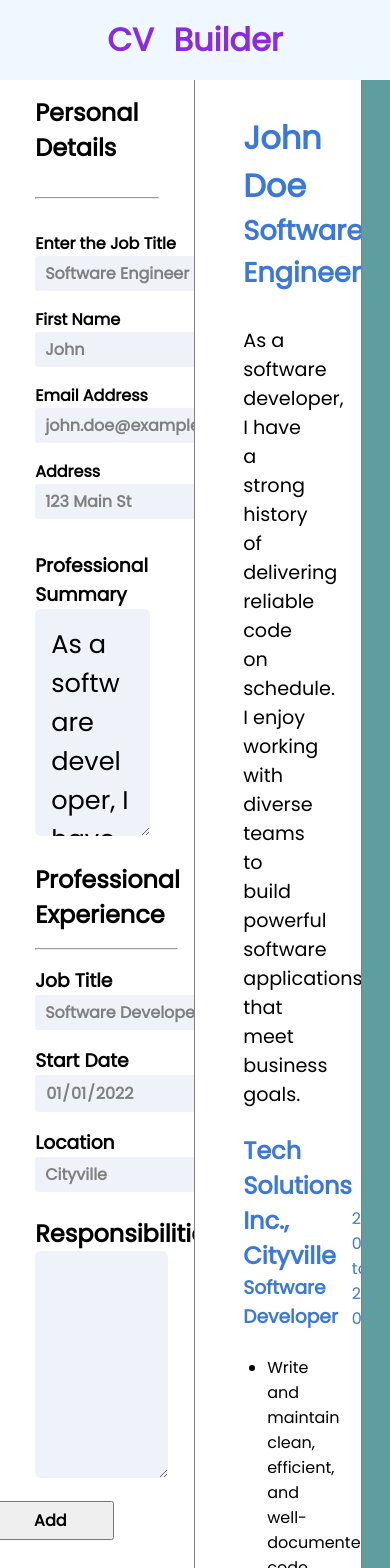
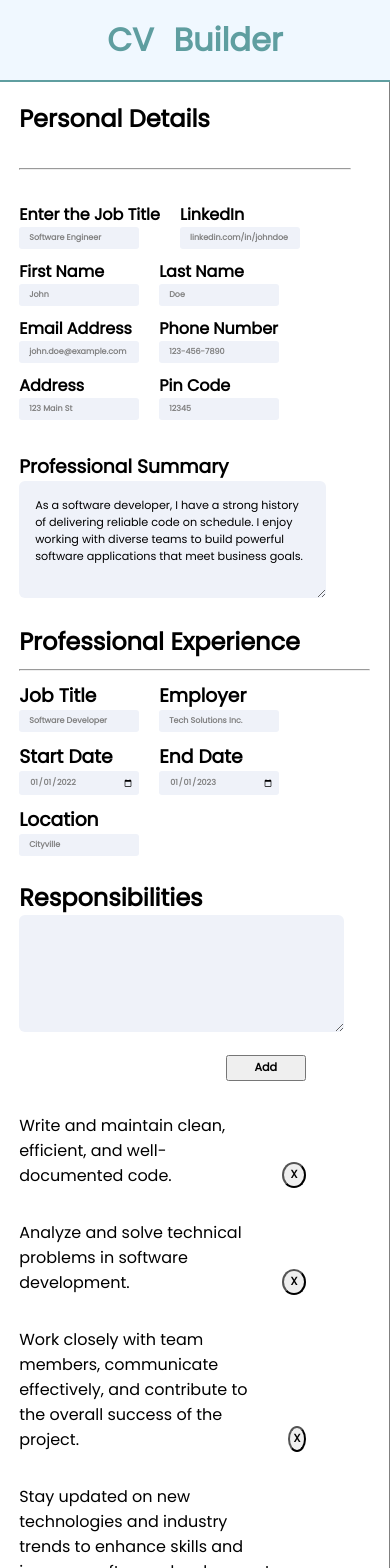
Before and after one commit to AbhishekTyagi0/CV-Builder, a React (Vite) app: page / in a window 390 px wide. Shown: the top 1568 px of the page. Built offline with nearby package versions, Linux system fonts and the light colour scheme.

Commit message:
made the application responsive

```diff
--- a/package.json
+++ b/package.json
@@ -4,7 +4,7 @@
   "version": "0.0.0",
   "type": "module",
   "scripts": {
-    "dev": "vite --host",
+    "dev": "vite",
     "build": "vite build",
     "lint": "eslint . --ext js,jsx --report-unused-disable-directives --max-warnings 0",
     "preview": "vite preview"
--- a/src/App.css
+++ b/src/App.css
@@ -1,6 +1,6 @@
 .userInput {
-  max-width: 55%;
-  max-height: 90%;
+  max-width: 50vw;
+  min-width: 35vw;
   background-color: white;
   border-right: 1px solid grey;
   padding: 2.2rem;
@@ -9,8 +9,8 @@
 }
 .userOutput {
   position: fixed;
-  min-width: 42vw;
-  max-width: 43vw;
+  min-width: 30vw;
+  max-width: 45vw;
   min-height: 89vh;
   background-color: white;
   overflow-y: auto;
@@ -18,8 +18,8 @@
   padding: 3rem;
   border: 1px solid grey;
   margin: 2rem;
-  right: -1%;
-  margin-top: 65px;
+  right: 0%;
+  margin-top: 7rem;
 }
 
 .mainContainer {
@@ -34,3 +34,35 @@
   width: 100%;
   z-index: 10;
 }
+
+@media (max-width: 800px) {
+  .mainContainer {
+    display: flex;
+    flex-direction: column;
+  }
+  .userInput {
+    min-width: 90vw;
+    margin: auto;
+    margin-top: 7rem;
+  }
+  .userOutput {
+    position: relative;
+    margin: auto;
+    margin-top: 2rem;
+    min-width: 90vw;
+  }
+}
+@media (max-width: 400px) {
+  .userInput {
+    min-width: 100vw;
+    padding: 1.2rem;
+    margin-top: 5.1rem;
+  }
+  .userOutput {
+    min-width: 95vw;
+    margin: auto;
+    padding: 0.5rem;
+    margin-top: 1rem;
+    padding-top: 1.5rem;
+  }
+}
--- a/src/components/Education/outputEducation.jsx
+++ b/src/components/Education/outputEducation.jsx
@@ -6,7 +6,7 @@ export default function OutputEducation(props) {
         return (
           <li key={list.id}>
             <section>
-              <div>
+              <div className="institute-name">
                 <h3>{list.title + ", " + list.location}</h3>
                 <div className="education-output-degree">
                   <h3>{list.degree}</h3>
--- a/src/components/skills/skills.jsx
+++ b/src/components/skills/skills.jsx
@@ -12,7 +12,7 @@ export default function Skills(props) {
 
   const deleteSkills = (id) => {
     props.setAddSkills((skill) => {
-      return skill.filter(skill => skill.id !== id);
+      return skill.filter((skill) => skill.id !== id);
     });
   };
 
@@ -29,14 +29,15 @@ export default function Skills(props) {
             inputHandler={(e) => {
               props.setSkills(e.target.value);
             }}
-
           />
-        <button type="submit" className="buttons">Add Skills</button>
+          <button type="submit" className="buttons">
+            Add Skills
+          </button>
         </section>
       </form>
 
       <div>
-        <ul>
+        <ul className="skill-list">
           {props.addSkills.map((skill) => {
             return (
               <li key={skill.id}>
--- a/src/index.css
+++ b/src/index.css
@@ -1,19 +1,17 @@
-*{
+* {
   margin: 0;
   padding: 0;
   box-sizing: border-box;
-    font-family: 'Poppins', sans-serif;
+  font-family: "Poppins", sans-serif;
 }
 
-
-#root>h1{
-
+#root > h1 {
   background-color: aliceblue;
   display: flex;
   justify-content: center;
   align-items: center;
   max-height: 2rem;
   min-height: 5rem;
-    color: blueviolet;
-    word-spacing: .7rem;
+  color: cadetblue;
+  word-spacing: 0.7rem;
 }
--- a/src/style/cvstyle.css
+++ b/src/style/cvstyle.css
@@ -1,84 +1,131 @@
-
-
-.cvContainer{
-
+.cvContainer {
   display: flex;
   justify-content: space-between;
 }
 
-.cv-detail-field{
-
-    color: #3C78D8;
+.cv-detail-field {
+  color: #3c78d8;
   font-weight: bold;
   text-align: right;
 }
 
-.cvHeading>h1{
-
-   color: #3C78D8;
+.cvHeading > h1 {
+  color: #3c78d8;
   font-size: 2rem;
 }
 
-.cvHeading>h3{
-
-    color: #3C78D8;
+.cvHeading > h3 {
+  color: #3c78d8;
   font-size: 1.7em;
 }
 
-
-.userTextOutput>p{
-
+.userTextOutput > p {
   margin-top: 2rem;
   font-size: 1.2rem;
 }
 
-.education-output-style{
-
+.education-output-style {
   display: flex;
   flex-direction: column;
   gap: 1rem;
   margin-bottom: 2rem;
 }
 
-.education-output-style>h2{
-
-    color: #3C78D8;
+.education-output-style > h2 {
+  color: #3c78d8;
 }
 
-.education-output-style>li{
-
+.education-output-style > li {
   list-style: lower-roman;
   margin: 0 1rem;
 }
 
-.education-output-degree{
-
+.education-output-degree {
   display: flex;
+  /* background-color: red; */
   justify-content: space-between;
 }
 
-.skill-output{
-
+.skill-output {
   display: flex;
   flex-direction: column;
   gap: 1rem;
 }
 
-.skill-output>h2{
-
-    color: #3C78D8;
+.skill-output > h2 {
+  color: #3c78d8;
 }
 
-.skill-output-list{
-
+.skill-output-list {
   display: flex;
   flex-wrap: wrap;
 }
 
-.skill-output-list>li{
-
+.skill-output-list > li {
   display: flex;
   width: 13rem;
-    padding: .5rem;
+  padding: 0.5rem;
   align-items: center;
 }
+
+@media (max-width: 400px) {
+  .cvHeading > h1 {
+    color: #3c78d8;
+    font-size: 1.4rem;
+  }
+
+  .cvHeading > h3 {
+    color: #3c78d8;
+    font-size: 0.8em;
+  }
+  .cv-detail-field > p {
+    font-size: 0.7rem;
+  }
+  .userTextOutput > p {
+    margin-top: 1.2rem;
+    font-size: 0.8rem;
+  }
+
+  .experienceHeading > h2 {
+    font-size: 1rem;
+  }
+  .experienceHeading > h3 {
+    font-size: 0.8rem;
+  }
+
+  .experienceTime > p {
+    font-size: 0.6rem;
+  }
+
+  .job-desc-output > li > p {
+    font-size: 0.8rem;
+  }
+
+  .education-output-style > h2 {
+    color: #3c78d8;
+    font-size: 1.1rem;
+  }
+  .education-output-style > li {
+    list-style: none;
+  }
+  .institute-name > h3 {
+    font-size: 0.9rem;
+  }
+  .education-output-degree > h3 {
+    font-size: 0.6rem;
+  }
+  .education-output-degree > h4 {
+    font-size: 0.5rem;
+  }
+  .skill-output-list {
+    display: grid;
+    grid-template-columns: 120px 120px;
+  }
+  .skill-output > h2 {
+    font-size: 1rem;
+  }
+
+  .skill-output > ul > li > p {
+    font-size: 0.8rem;
+  }
+}
--- a/src/style/personalInfo.css
+++ b/src/style/personalInfo.css
@@ -1,38 +1,53 @@
-
-.inputPersonalInfo{
-
+.inputPersonalInfo {
   width: 260px;
   font-weight: bold;
   font-size: 16px;
   padding: 5px 5px 5px 10px;
   border: none;
-    background-color: #EFF2F9;
+  background-color: #eff2f9;
   color: grey;
   border-radius: 3px;
 }
 
-.inputPersonalInfo:focus{
+.inputPersonalInfo:focus {
   color: rgb(87, 85, 85);
   outline: none;
   border-bottom: 2px solid rgb(196, 66, 196);
 }
 
-.personalInfoSection{
-
+.personalInfoSection {
   display: flex;
   flex-direction: column;
-    gap: 16px;
-
+  gap: 10px;
 }
 
-.fullName{
+.fullName {
   width: 100%;
   display: flex;
   gap: 120px;
 }
 
-.fullName>div{
-
+.fullName > div {
   display: flex;
   flex-direction: column;
 }
+
+@media (max-width: 1350px) {
+  .inputPersonalInfo {
+    max-width: 200px;
+    font-size: 12px;
+  }
+  .fullName {
+    gap: 60px;
+  }
+}
+
+@media (max-width: 400px) {
+  .inputPersonalInfo {
+    max-width: 120px;
+    font-size: 8px;
+  }
+  .fullName {
+    gap: 20px;
+  }
+}
--- a/src/style/userInput.css
+++ b/src/style/userInput.css
@@ -1,5 +1,4 @@
-.personalDetailSection{
-
+.personalDetailSection {
   display: flex;
   margin: 0 1.2rem 1.2rem 0;
   height: auto;
@@ -7,38 +6,61 @@
   gap: 2rem;
 }
 
-.textInputAreaBox{
-
+.textInputAreaBox {
   width: 92.5%;
   padding: 1rem;
   font-size: 1.6rem;
   outline: none;
   border: none;
-    background-color: #EFF2F9;
+  background-color: #eff2f9;
   border-radius: 6px;
-
 }
 
-.textInputAreaBox:focus{
+.textInputAreaBox:focus {
   color: rgb(87, 85, 85);
   outline: none;
   border-bottom: 3px solid rgb(196, 66, 196);
-    background-color: #EFF2F9;
+  background-color: #eff2f9;
 }
 
-
-.inputexptag{
-
+.inputexptag {
   width: 6px;
 }
 
-
-.buttons{
-
+.buttons {
   width: 8rem;
-    padding: .3rem;
+  padding: 0.3rem;
   font-size: 1rem;
   font-weight: bolder;
   margin-right: 4rem;
   align-self: end;
 }
+
+.skill-list {
+  width: 100%;
+  display: grid;
+  grid-template-columns: 150px 140px;
+}
+
+.skill-list > li {
+  display: flex;
+  gap: 2rem;
+  margin-bottom: 1rem;
+}
+
+@media (max-width: 1350px) {
+  .textInputAreaBox {
+    font-size: 1.1rem;
+  }
+}
+@media (max-width: 400px) {
+  .textInputAreaBox {
+    font-size: 0.7rem;
+  }
+  .buttons {
+    width: 5rem;
+    padding: 0.15rem;
+    font-size: 0.7rem;
+    font-weight: bold;
+  }
+}
```
Lines whose indentation alone changed are shown as unchanged.
